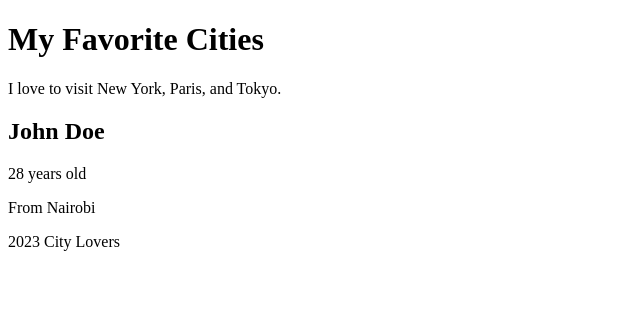
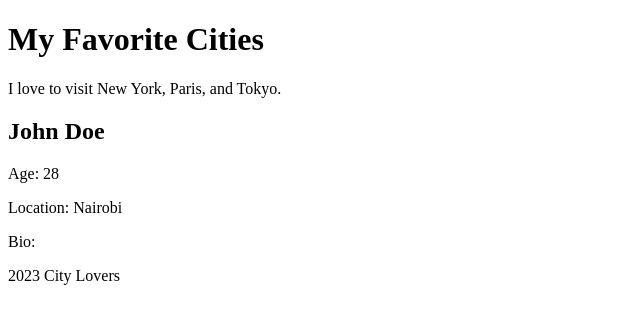
Before and after one commit to joey5573/alx-fe-reactjs, a React (Vite) app in the folder alx-react-app/: page / in a window 1280 px wide. Shown: the top 324 px of the page, without its empty margins (0-640 px from the left). Built offline with nearby package versions, Linux system fonts and the light colour scheme.

Commit message:
Update UserProfile.jsx

```diff
--- a/alx-react-app/src/components/UserProfile.jsx
+++ b/alx-react-app/src/components/UserProfile.jsx
@@ -2,8 +2,9 @@ function UserProfile(props) {
   return (
     <div>
       <h2>{props.name}</h2>
-      <p>{props.age} years old</p>
-      <p>From {props.location}</p>
+      <p>Age: {props.age}</p>
+      <p>Location: {props.location}</p>
+      <p>Bio: {props.bio}</p>
     </div>
   );
 }
```
